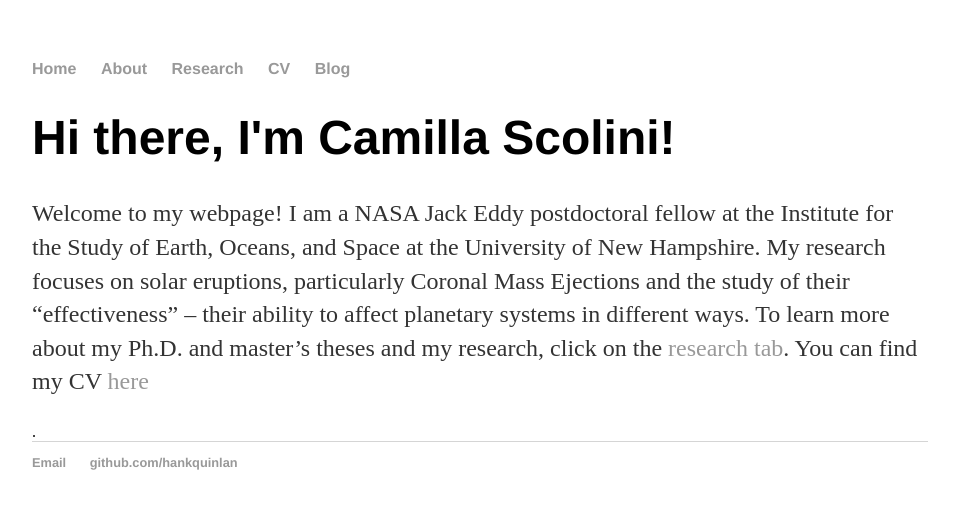
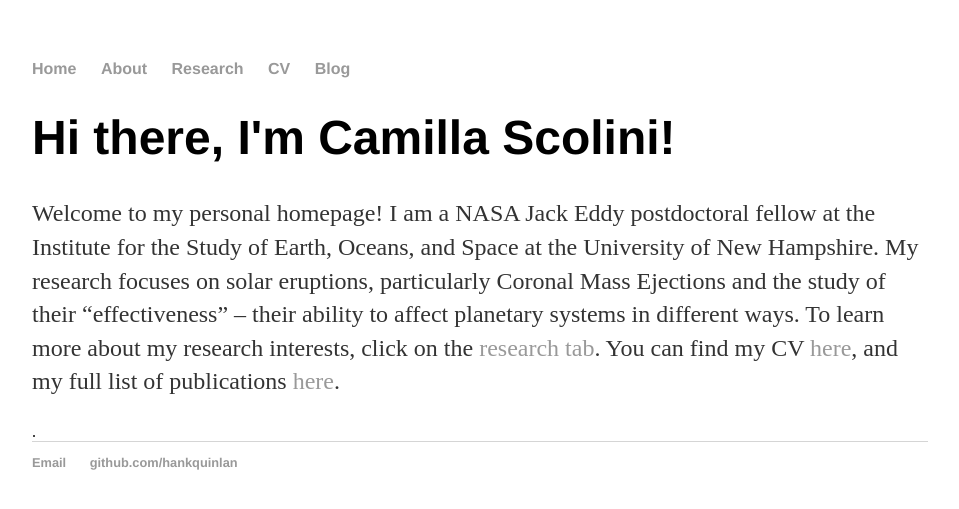
Before and after one commit to scolini/scolini.github.io, a Jekyll site: the page built from index.html, in a window 1280 px wide. Shown: the top 509 px of the page, without its empty margins (160-1119 px from the left). Built offline with Jekyll 4.4.1, drawn with Linux system fonts in a browser that asks for light colours.

Commit message:
Update index.html

```diff
--- a/index.html
+++ b/index.html
@@ -4,7 +4,7 @@ title: Camilla Scolini
 ---
 <div class="blurb">
 	<h1>Hi there, I'm Camilla Scolini!</h1>
-	<p>Welcome to my webpage!
+	<p>Welcome to my personal homepage!
 		I am a NASA Jack Eddy postdoctoral fellow
 		at the Institute for the Study of Earth, Oceans, and Space
 		at the University of New Hampshire.
@@ -12,7 +12,7 @@ title: Camilla Scolini
 		particularly Coronal Mass Ejections and the study of their “effectiveness”
 		– their ability to affect planetary systems in different ways.
 
-		To learn more about my Ph.D. and master’s theses and my research, click on the <a href="/research">research tab</a>.
-		You can find my CV <a href="/cv">here</a></p>.
+		To learn more about my research interests, click on the <a href="/research">research tab</a>.
+		You can find my CV <a href="/cv">here</a>, and my full list of publications <a href="/publications">here</a>.</p>.
 
 </div><!-- /.blurb -->
```
